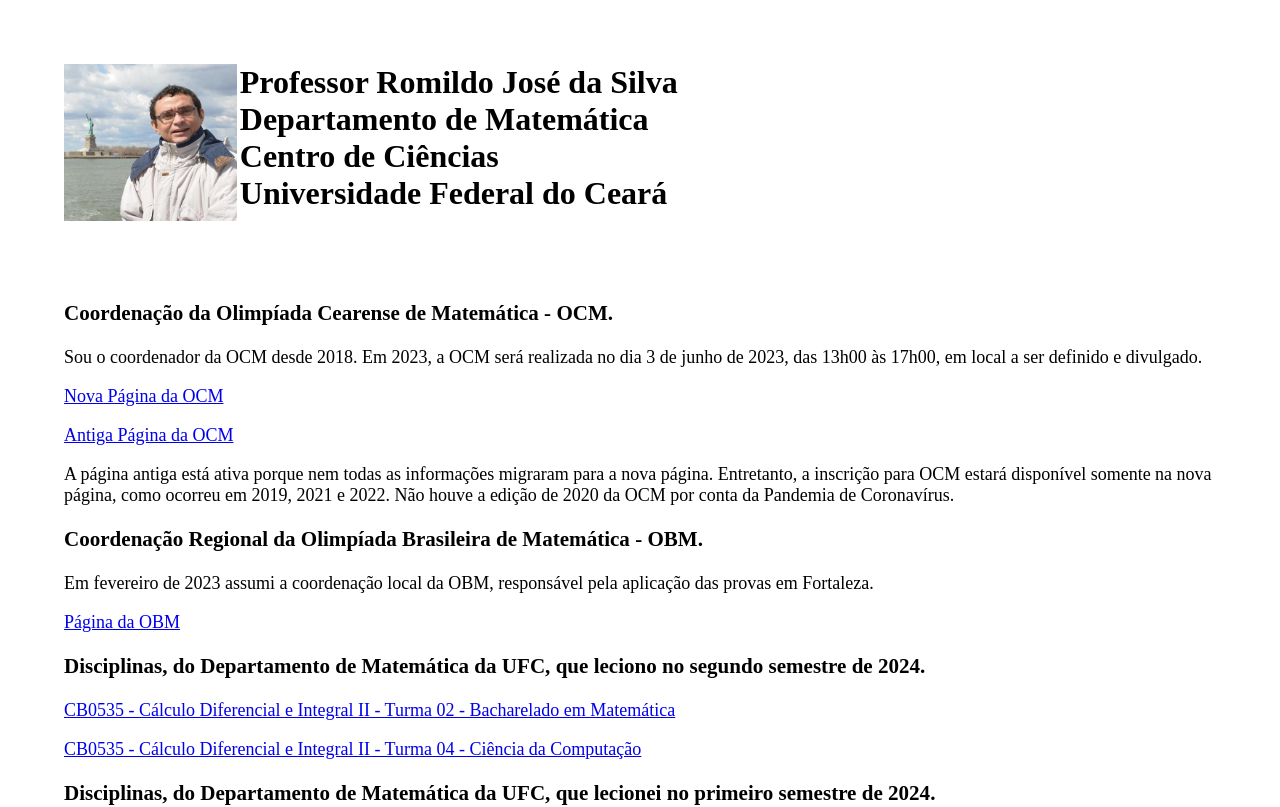
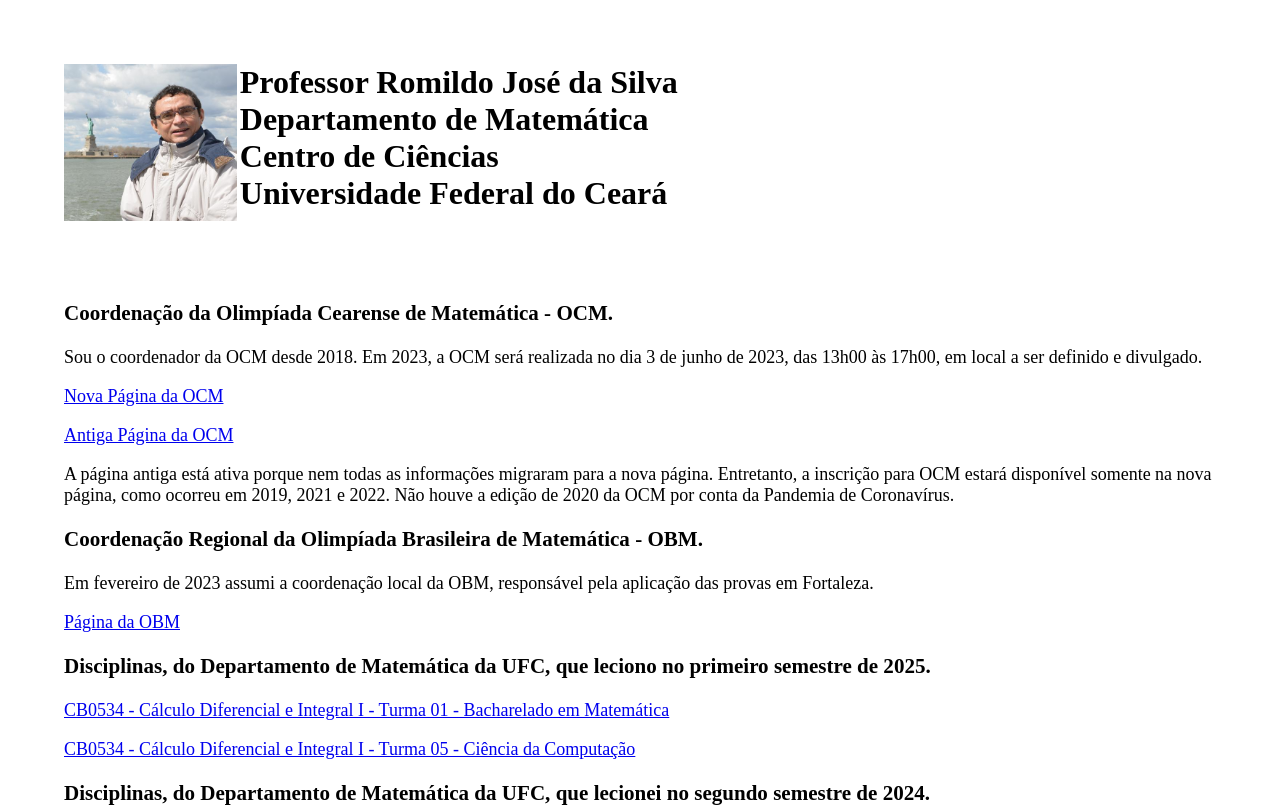
Before and after one commit to rjsdusk/rjsdusk, a plain HTML site: page index.html in a window 1280 px wide. Shown: the top 807 px of the page. Drawn offline with Linux system fonts and the light colour scheme.

Commit message:
Git Commit - 14:04:24 April 05 Saturday, 2025

```diff
--- a/index.html
+++ b/index.html
@@ -41,7 +41,11 @@
     aplicação das provas em Fortaleza.</p>
     <p> <a href="https://www.obm.org.br/" target="_blank">Página da OBM</a> </p>
 
-    <h3> Disciplinas, do Departamento de Matemática da UFC, que leciono no segundo semestre de 2024. </h3>
+    <h3> Disciplinas, do Departamento de Matemática da UFC, que leciono no primeiro semestre de 2025. </h3>
+    <p><a href="./calculo1mate20251.html" target="_blank">CB0534 - Cálculo Diferencial e Integral I - Turma 01 - Bacharelado em Matemática</a></p>
+    <p><a href="./calculo1comp20251.html" target="_blank">CB0534 - Cálculo Diferencial e Integral I - Turma 05 - Ciência da Computação</a></p>
+
+    <h3> Disciplinas, do Departamento de Matemática da UFC, que lecionei no segundo semestre de 2024. </h3>
     <p><a href="./calculo2mate20242.html" target="_blank">CB0535 - Cálculo Diferencial e Integral II - Turma 02 - Bacharelado em Matemática</a></p>
     <p><a href="./calculo2comp20242.html" target="_blank">CB0535 - Cálculo Diferencial e Integral II - Turma 04 - Ciência da Computação</a></p>
     <h3> Disciplinas, do Departamento de Matemática da UFC, que lecionei no primeiro semestre de 2024. </h3>
```
Also changed, not shown: 2 other files.
